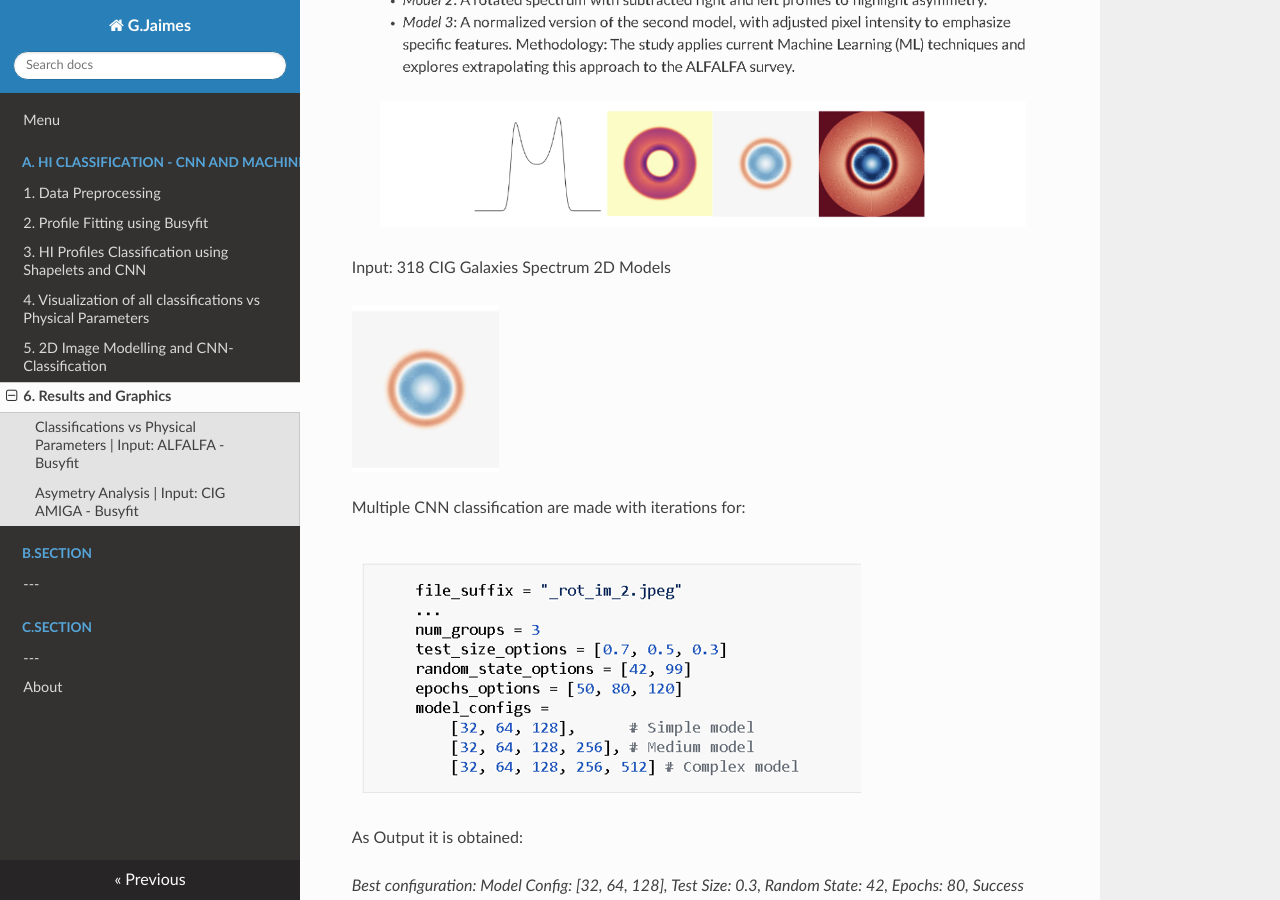
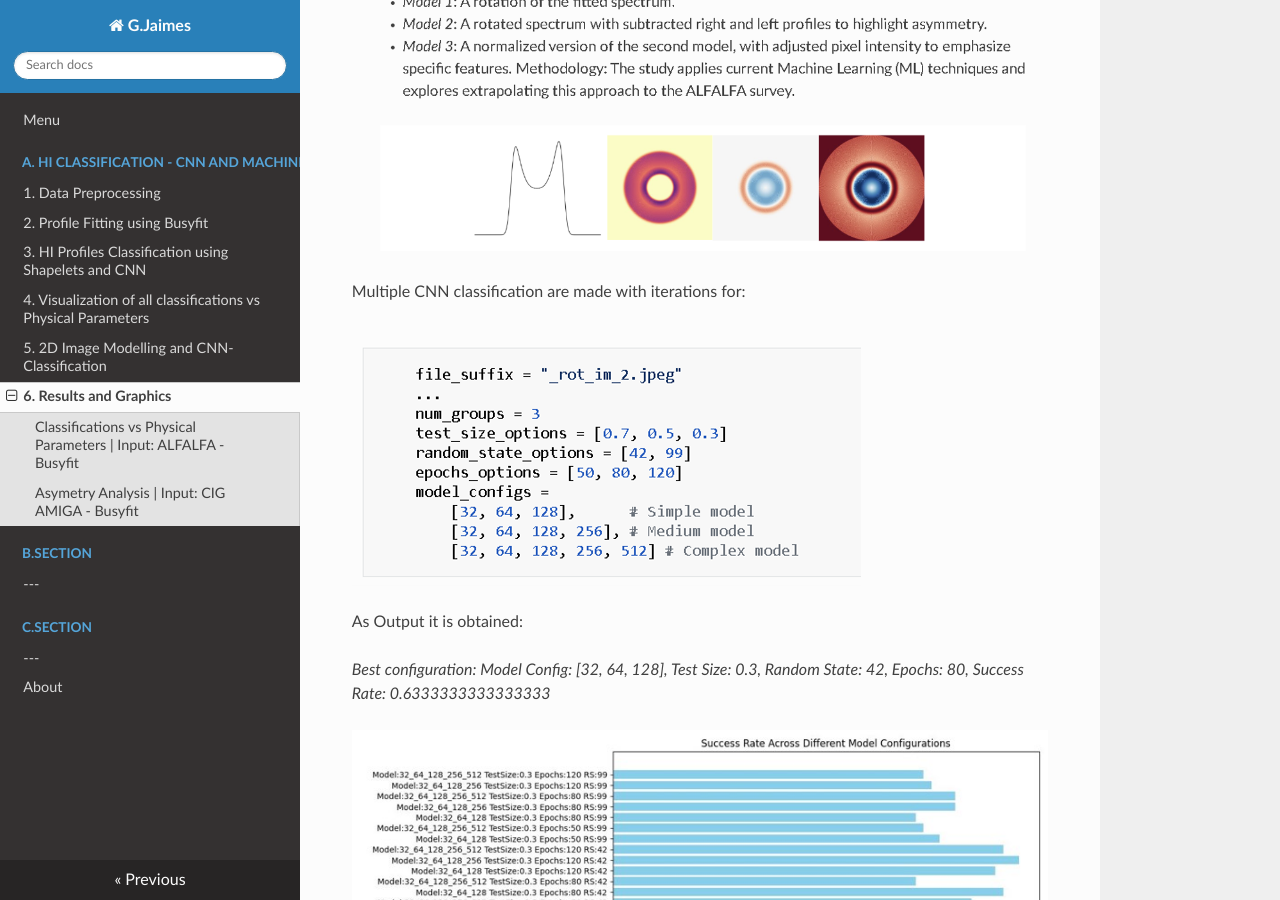
Before and after one commit to gabojaimesillanes/g.jaimes.illanes, an MkDocs documentation site: the page built from docs/6.HI_class.md, in a window 1280 px wide and 900 px high, scrolled down 11955 px. Built offline with MkDocs 1.6.1, drawn with Linux system fonts in a browser that asks for light colours; nearby versions of some CDN libraries.

Commit message:
Update mkdocs.yml

```diff
--- a/docs/6.HI_class.md
+++ b/docs/6.HI_class.md
@@ -17,7 +17,9 @@ This work proposes a framework for the classification of neutral hydrogen (HI) s
 ### Classifications vs Physical Parameters | Input: ALFALFA - Busyfit
 
 **A. Classification: *Random_Forest_Shapelets, Clustering Method: spectral_clustering.***
+
 - *The classification suggest that Class 0,1,2 follows the Width of Spectrum*
+
 - *Class 2 & Class 1 seems to differentiate from 50 Mpc*
 
 ![R1](content/im/R1.png)
@@ -70,10 +72,6 @@ This work proposes a framework for the classification of neutral hydrogen (HI) s
 
 ![R8](content/im/R17.png)
 
-Input: 318 CIG Galaxies Spectrum 2D Models
-
-![R8](content/im/R19.png)
-
 Multiple CNN classification are made with iterations for:
 
 ![R8](content/im/R20.png)
```
